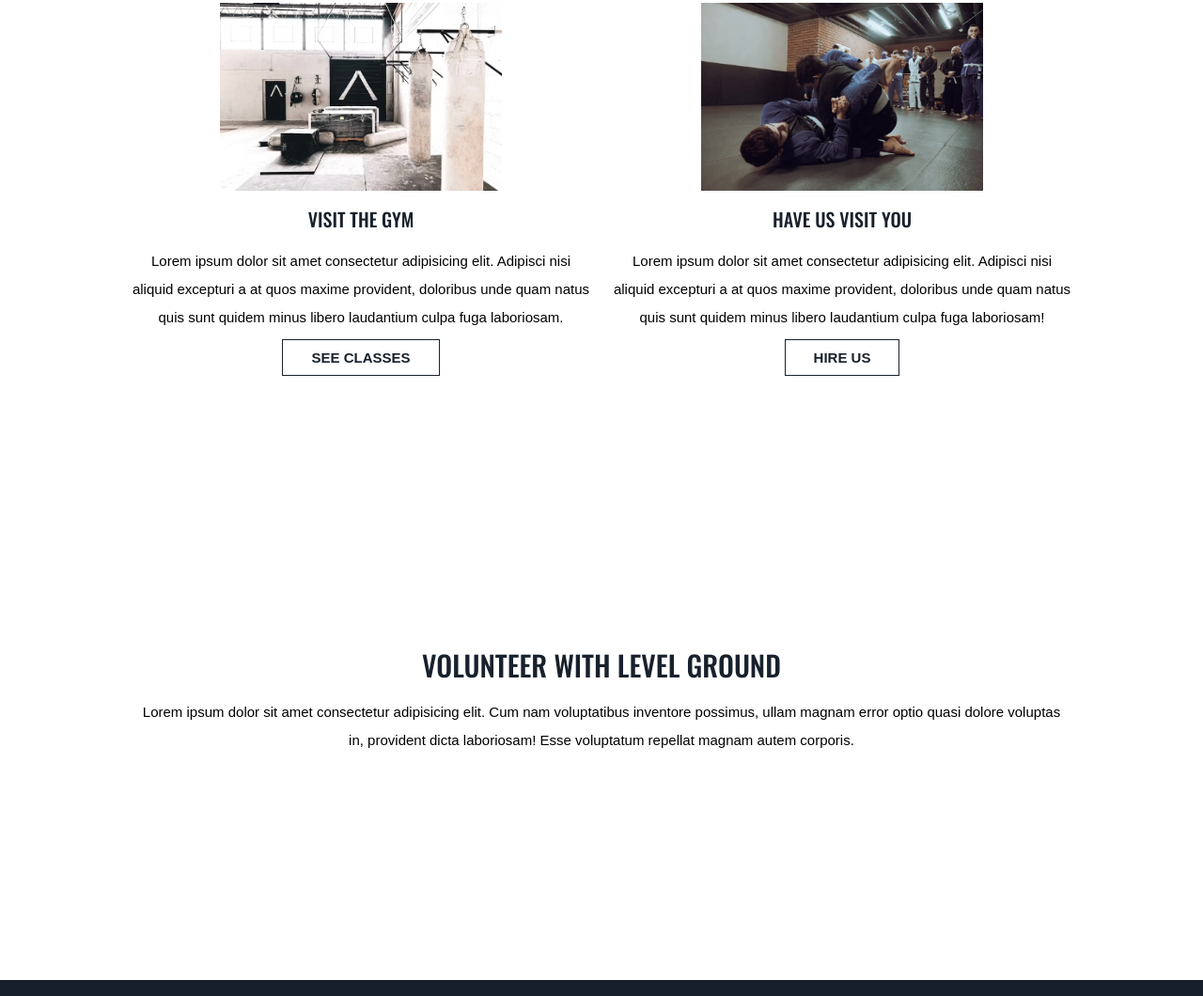
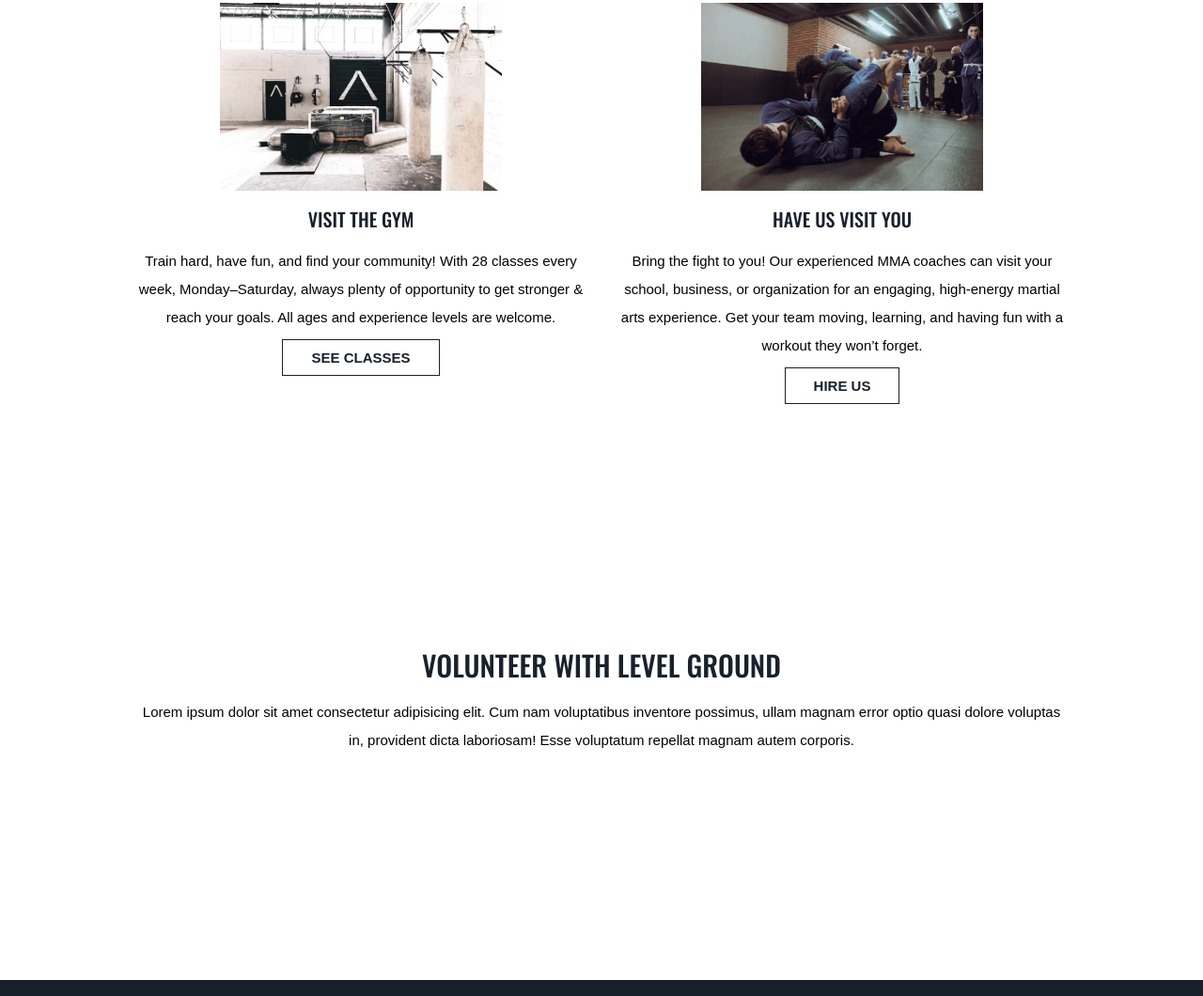
Before and after one commit to programmingKat/Level-Ground-Gym, a plain HTML site: page index.html in a window 1280 px wide. Shown: the part 987-2047 px from the top of the page at 94% size. Drawn offline with nearby package versions, Linux system fonts and the light colour scheme.

Commit message:
edited copy

```diff
--- a/index.html
+++ b/index.html
@@ -52,10 +52,7 @@
 
             <section class="text-box">
                 <h3>Visit the gym</h3>
-                <p>Lorem ipsum dolor sit amet consectetur adipisicing elit. Adipisci nisi aliquid excepturi a at quos
-                    maxime
-                    provident, doloribus unde quam natus quis sunt quidem minus libero laudantium culpa fuga laboriosam.
-                </p>
+                <p>Train hard, have fun, and find your community! With 28 classes every week, Monday–Saturday, always plenty of opportunity to get stronger & reach your goals. All ages and experience levels are welcome. </p>
                 <a class="button" href="https://www.mindbodyonline.com/explore/locations/level-ground-mixed-martial-arts">See classes</a>
             </section>
         </section>
@@ -68,9 +65,7 @@
 
             <section class="text-box">
                 <h3>Have Us Visit You</h3>
-                <p>Lorem ipsum dolor sit amet consectetur adipisicing elit. Adipisci nisi aliquid excepturi a at quos
-                    maxime
-                    provident, doloribus unde quam natus quis sunt quidem minus libero laudantium culpa fuga laboriosam!
+                <p>Bring the fight to you! Our experienced MMA coaches can visit your school, business, or organization for an engaging, high-energy martial arts experience. Get your team moving, learning, and having fun with a workout they won’t forget.
                 </p>
                 <a class="button" href="">Hire us</a>
             </section>
```
